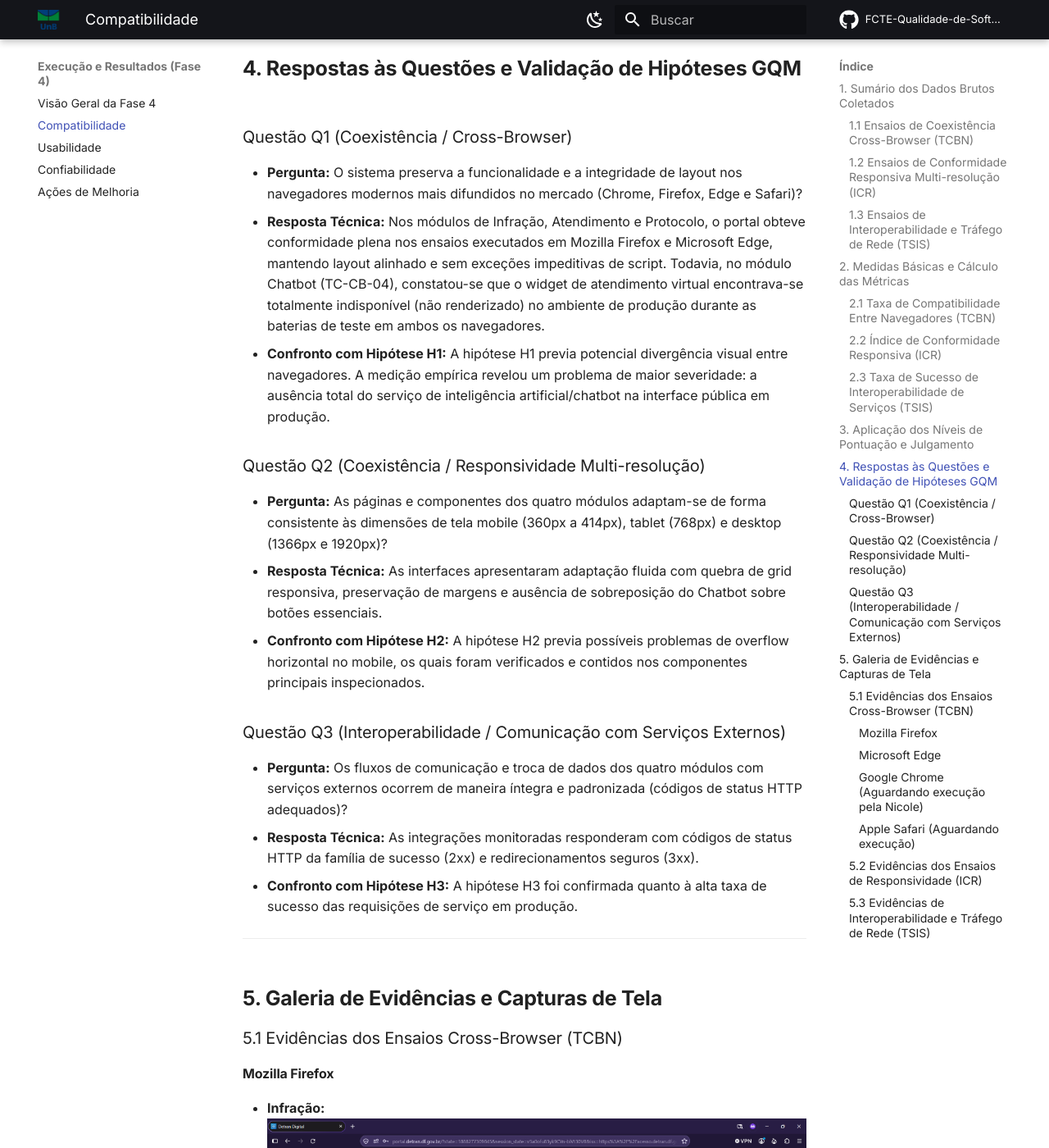
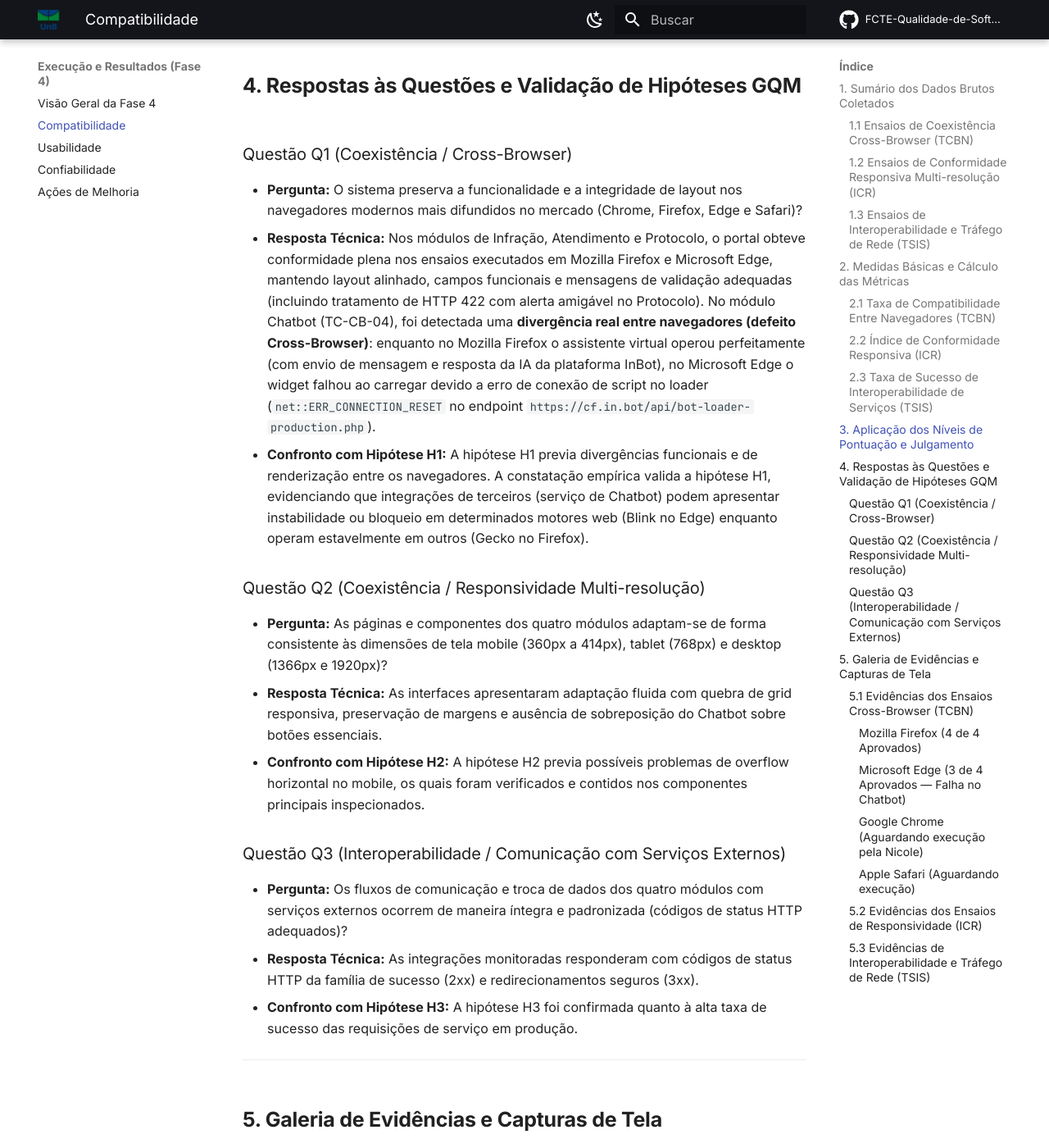
Before and after one commit to FCTE-Qualidade-de-Software-1/2026-2_T02_KAY_MCNULTY, an MkDocs documentation site: the page built from docs/fase4/compatibilidade.md, in a window 1280 px wide and 1400 px high, scrolled down 3966 px. Shown: the whole window at 82% size. Built offline with MkDocs 1.6.1 and Material for MkDocs 9.7.7, drawn with Linux system fonts in a browser that asks for light colours; comment, search, counter and statistics services are not loaded; some of the changed text lies outside the part shown.

Commit message:
docs(fase4): reavalia evidencias e registra divergencia cross-browser no chatbot
- Confirma operacao plena do Chatbot no Mozilla Firefox (resposta da IA e atalhos)
- Documenta falha de conexao bot-loader no Microsoft Edge (net::ERR_CONNECTION_RESET)
- Atualiza tabela consolidada de TCBN com status real aprovado no Firefox
- Valida hipotese H1 atraves da divergencia detectada entre Blink e Gecko

Co-authored-by: Nicole Jovita Fernandes <nicolejovitafernandes@gmail.com>

```diff
--- a/docs/dados/compatibilidade/tcbn/cross_browser.csv
+++ b/docs/dados/compatibilidade/tcbn/cross_browser.csv
@@ -12,6 +12,6 @@ Protocolo,TC-CB-03,Mozilla Firefox,131+,Aprovado,Formularios e instrucoes normat
 Protocolo,TC-CB-03,Microsoft Edge,130+,Aprovado,Formularios e instrucoes normativas operacionais
 Protocolo,TC-CB-03,Apple Safari,17+,Pendente,Aguardando execucao
 Chatbot,TC-CB-04,Google Chrome,130+,Pendente,Aguardando execucao (Nicole)
-Chatbot,TC-CB-04,Mozilla Firefox,131+,Reprovado,Widget indisponivel / nao carregado em producao
-Chatbot,TC-CB-04,Microsoft Edge,130+,Reprovado,Widget indisponivel / nao carregado em producao
+Chatbot,TC-CB-04,Mozilla Firefox,131+,Aprovado,Chatbot online e operacional com retorno de resposta da IA
+Chatbot,TC-CB-04,Microsoft Edge,130+,Reprovado,Falha de conexao bot-loader (ERR_CONNECTION_RESET) - widget nao renderizou
 Chatbot,TC-CB-04,Apple Safari,17+,Pendente,Aguardando execucao
--- a/docs/fase4/compatibilidade.md
+++ b/docs/fase4/compatibilidade.md
@@ -27,7 +27,7 @@ Os ensaios foram executados nos 4 navegadores homologados (Chrome, Firefox, Edge
 | **Infração** | TC-CB-01 | *Aguardando (Nicole)* | Aprovado | Aprovado | *Aguardando* | Conforme (Firefox/Edge) |
 | **Atendimento** | TC-CB-02 | *Aguardando (Nicole)* | Aprovado | Aprovado | *Aguardando* | Conforme (Firefox/Edge) |
 | **Protocolo** | TC-CB-03 | *Aguardando (Nicole)* | Aprovado | Aprovado | *Aguardando* | Conforme (Firefox/Edge) |
-| **Chatbot** | TC-CB-04 | *Aguardando (Nicole)* | Reprovado (Indisponível) | Reprovado (Indisponível) | *Aguardando* | Indisponível em Produção |
+| **Chatbot** | TC-CB-04 | *Aguardando (Nicole)* | Aprovado | Reprovado | *Aguardando* | Divergência Cross-Browser |
 
 *Tabela 1 — Matriz consolidada de execução Cross-Browser. Fonte: Dados coletados pelos autores.*
 
@@ -106,8 +106,8 @@ $$TSIS = \left(\frac{Req_{ok}}{Req_{tot}}\right) \times 100 = \left(\frac{40}{40
 
 ### Questão Q1 (Coexistência / Cross-Browser)
 * **Pergunta:** O sistema preserva a funcionalidade e a integridade de layout nos navegadores modernos mais difundidos no mercado (Chrome, Firefox, Edge e Safari)?
-* **Resposta Técnica:** Nos módulos de Infração, Atendimento e Protocolo, o portal obteve conformidade plena nos ensaios executados em Mozilla Firefox e Microsoft Edge, mantendo layout alinhado e sem exceções impeditivas de script. Todavia, no módulo Chatbot (TC-CB-04), constatou-se que o widget de atendimento virtual encontrava-se totalmente indisponível (não renderizado) no ambiente de produção durante as baterias de teste em ambos os navegadores.
-* **Confronto com Hipótese H1:** A hipótese H1 previa potencial divergência visual entre navegadores. A medição empírica revelou um problema de maior severidade: a ausência total do serviço de inteligência artificial/chatbot na interface pública em produção.
+* **Resposta Técnica:** Nos módulos de Infração, Atendimento e Protocolo, o portal obteve conformidade plena nos ensaios executados em Mozilla Firefox e Microsoft Edge, mantendo layout alinhado, campos funcionais e mensagens de validação adequadas (incluindo tratamento de HTTP 422 com alerta amigável no Protocolo). No módulo Chatbot (TC-CB-04), foi detectada uma **divergência real entre navegadores (defeito Cross-Browser)**: enquanto no Mozilla Firefox o assistente virtual operou perfeitamente (com envio de mensagem e resposta da IA da plataforma InBot), no Microsoft Edge o widget falhou ao carregar devido a erro de conexão de script no loader (`net::ERR_CONNECTION_RESET` no endpoint `https://cf.in.bot/api/bot-loader-production.php`).
+* **Confronto com Hipótese H1:** A hipótese H1 previa divergências funcionais e de renderização entre os navegadores. A constatação empírica valida a hipótese H1, evidenciando que integrações de terceiros (serviço de Chatbot) podem apresentar instabilidade ou bloqueio em determinados motores web (Blink no Edge) enquanto operam estavelmente em outros (Gecko no Firefox).
 
 ### Questão Q2 (Coexistência / Responsividade Multi-resolução)
 * **Pergunta:** As páginas e componentes dos quatro módulos adaptam-se de forma consistente às dimensões de tela mobile (360px a 414px), tablet (768px) e desktop (1366px e 1920px)?
@@ -131,25 +131,26 @@ $$TSIS = \left(\frac{Req_{ok}}{Req_{tot}}\right) \times 100 = \left(\frac{40}{40
 
 ### 5.1 Evidências dos Ensaios Cross-Browser (TCBN)
 
-#### Mozilla Firefox
+#### Mozilla Firefox (4 de 4 Aprovados)
 * **Infração:**
   ![Consulta de Infrações no Mozilla Firefox](../assets/evidencias/compatibilidade/CB_INFRACAO_FIREFOX.png)
 * **Atendimento:**
   ![Agendamento de Atendimento no Mozilla Firefox](../assets/evidencias/compatibilidade/CB_ATENDIMENTO_FIREFOX.png)
 * **Protocolo:**
   ![Protocolo no Mozilla Firefox](../assets/evidencias/compatibilidade/CB_PROTOCOLO_FIREFOX.png)
-* **Chatbot (Indisponibilidade constatada em produção):**
-  ![Chatbot Indisponível no Mozilla Firefox](../assets/evidencias/compatibilidade/CB_CHATBOT_FIREFOX.png)
+* **Chatbot (Assistente Virtual Operacional com IA):**
+  ![Chatbot Operacional no Mozilla Firefox](../assets/evidencias/compatibilidade/CB_CHATBOT_FIREFOX.png)
 
-#### Microsoft Edge
+#### Microsoft Edge (3 de 4 Aprovados — Falha no Chatbot)
 * **Infração:**
   ![Consulta de Infrações no Microsoft Edge](../assets/evidencias/compatibilidade/CB_INFRACAO_MICROSOFT_EDGE.png)
 * **Atendimento:**
   ![Agendamento de Atendimento no Microsoft Edge](../assets/evidencias/compatibilidade/CB_ATENDIMENTO_MICROSOFT_EDGE.png)
 * **Protocolo:**
   ![Protocolo no Microsoft Edge](../assets/evidencias/compatibilidade/CB_PROTOCOLO_MICROSOFT_EDGE.png)
-* **Chatbot (Indisponibilidade constatada em produção):**
-  ![Chatbot Indisponível no Microsoft Edge](../assets/evidencias/compatibilidade/CB_CHATBOT_MICROSOFT_EDGE_2.png)
+* **Chatbot (Falha de Carregamento — Erro no Loader InBot):**
+  ![Erro de Conexão do Chatbot no Microsoft Edge](../assets/evidencias/compatibilidade/CB_CHATBOT_MICROSOFT-EDGE.png)
+  ![Aba Rede DevTools com Falha bot-loader no Microsoft Edge](../assets/evidencias/compatibilidade/CB_CHATBOT_MICROSOFT_EDGE_2.png)
 
 #### Google Chrome (Aguardando execução pela Nicole)
 <!-- [Descomentar após inserção dos prints da Nicole] -->
```
